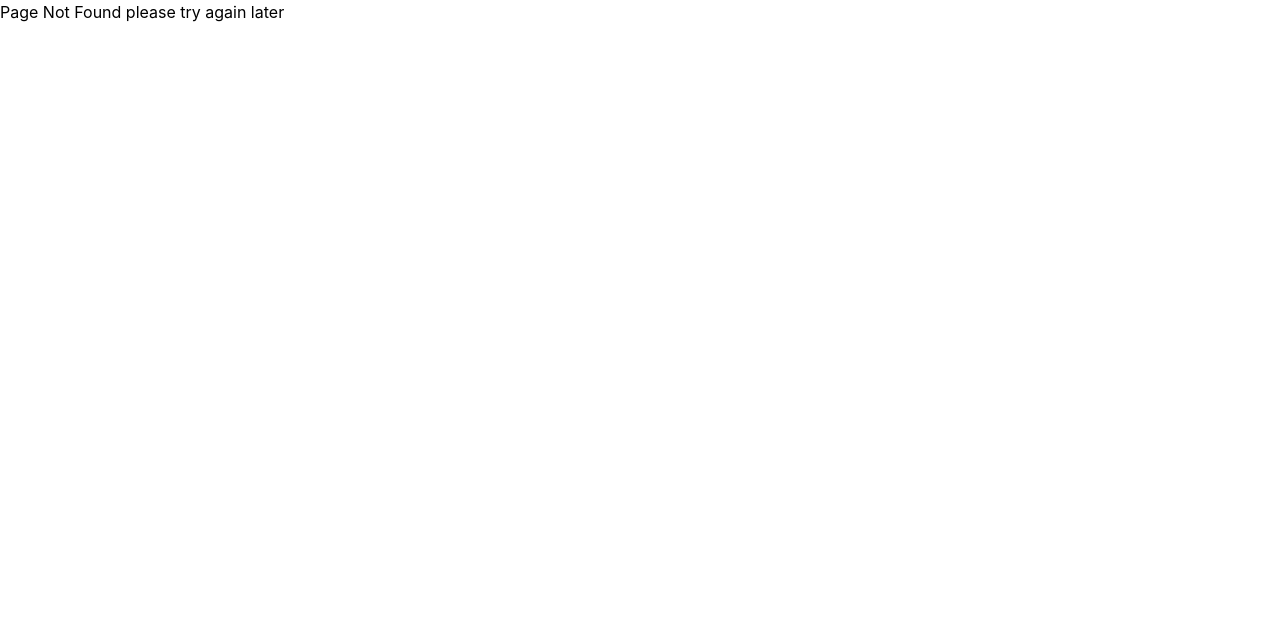
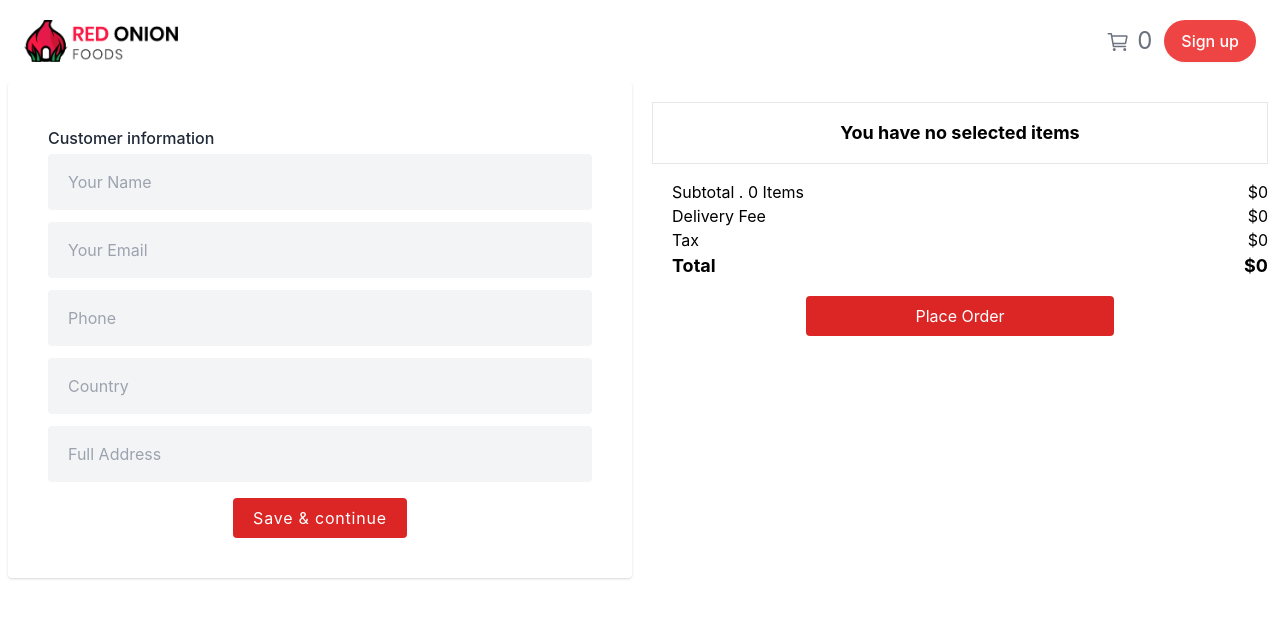
Before and after one commit to Jobayer-Majumder/red-onion, a React (Create React App) app: page /checkout in a window 1280 px wide. Before the commit this address had no page. Shown: the top 618 px of the page. Built offline with nearby package versions, Linux system fonts and the light colour scheme.

Commit message:
[added] checkout page

```diff
--- a/src/App.js
+++ b/src/App.js
@@ -7,6 +7,7 @@ import {
 import Home from './pages/home/Home';
 import Login from './pages/authentication/Login';
 import MenuDetails from './pages/menuDetails/MenuDetails';
+import CheckOut from './pages/checkOut/CheckOut';
 
 
 
@@ -28,6 +29,9 @@ function App() {
           <Route path='/login'>
             <Login />
           </Route>
+          <Route path='/checkout'>
+            <CheckOut />
+          </Route>
           <Route path='*'>
             <h4>Page Not Found please try again later</h4>
           </Route>
--- a/src/components/footer/Footer.jsx
+++ b/src/components/footer/Footer.jsx
@@ -17,22 +17,18 @@ const Footer = () => {
                             <div className="left">
                                 {
                                     footerDataColLeft.map((link, index) =>
-                                        <>
-                                            <a href={link.link}>
-                                                <li className='list-none py-1' key={index++}>{link.title}</li>
-                                            </a>
-                                        </>
+                                        <a href={link.link} key={index++}>
+                                            <li className='list-none py-1'>{link.title}</li>
+                                        </a>
                                     )
                                 }
                             </div>
                             <div className="right">
                                 {
                                     footerDataColRight.map((link, index) =>
-                                        <>
-                                            <a href={link.link}>
-                                                <li className='list-none py-1' key={index++}>{link.title}</li>
-                                            </a>
-                                        </>
+                                        <a href={link.link} key={index++}>
+                                            <li className='list-none py-1'>{link.title}</li>
+                                        </a>
                                     )
                                 }
                             </div>
@@ -42,16 +38,14 @@ const Footer = () => {
                         <hr className='border-gray-800' />
                         <div className="grid grid-cols-2 pt-3">
                             <div className="text-gray-500">
-                                <p>Copyright © {new Date().getFullYear()}</p>
+                                <p>Copyright © {new Date().getFullYear()} Online-Food</p>
                             </div>
                             <div className="flex justify-evenly text-gray-500">
                                 {
                                     bottomData.map((link, index) =>
-                                        <>
-                                            <a href={link.link}>
-                                                <li className='list-none' key={index++}>{link.title}</li>
-                                            </a>
-                                        </>
+                                        <a href={link.link} key={index++}>
+                                            <li className='list-none'>{link.title}</li>
+                                        </a>
                                     )
                                 }
                             </div>
--- a/src/components/navbar/Navbar.jsx
+++ b/src/components/navbar/Navbar.jsx
@@ -9,20 +9,18 @@ const Navbar = () => {
     const userData = useSelector(state => state?.userReducer.userData)
     const cartData = useSelector(state => state?.menuReducer.cartData)
 
-    console.log(cartData)
-
     return (
         <>
             <nav className="relative bg-white sticky">
                 <div className="container mx-auto px-0.5 sm:px-6">
                     <div className="flex py-5">
                         <div className="flex justify-start items-center lg:w-0 lg:flex-1">
-                            <a href="/">
+                            <Link to="/">
                                 <img className='w-2/4 sm:w-1/3 md:w-1/4' src={logo} alt="" />
-                            </a>
+                            </Link>
                         </div>
                         <div className="flex items-center justify-end md:flex-1">
-                            <a href="/" className='whitespace-nowrap text-gray-500 hover:text-gray-900 text-2xl inline'><IoCartOutline className='inline' /> {cartData.length}</a>
+                            <Link to="/checkout" className='whitespace-nowrap text-gray-500 hover:text-gray-900 text-2xl inline'><IoCartOutline className='inline' /> {cartData.length}</Link>
                             {
                                 userData?.name ? <span className='text-red-400'>{userData?.name}</span> :
                                     <Link to="/login" className="ml-3 whitespace-nowrap inline-flex items-center justify-center px-4 py-2 border border-transparent rounded-full shadow-sm text-base font-medium text-white bg-red-500 hover:bg-red-600">
--- /dev/null
+++ b/src/components/orderReview/OrderReview.jsx
@@ -0,0 +1,55 @@
+import React from 'react';
+import { useSelector } from 'react-redux';
+
+const OrderReview = () => {
+    const cartItem = useSelector(state => state?.menuReducer.cartData)
+    const total = cartItem.reduce((prev, item) => (item.price * item.quantity) + prev, 0)
+
+    return (
+        <>
+            <aside className="container px-3 pt-5">
+                {
+                    cartItem.length <= 0 && <h3 className='text-center text-lg font-bold py-4 border'>You have no selected items</h3>
+                }
+                {
+                    cartItem?.map(
+                        item => <div className='grid grid-cols-3 p-4 mb-2 bg-gray-100 rounded-lg' key={item.id}>
+
+                            <div className="flex items-center">
+                                <img src={item.img} className='w-2/3' alt="" />
+                            </div>
+                            <div className="">
+                                <h2>{item.name}</h2>
+                                <h4 className='text-xl py-2 text-red-600 font-bold'>${item.price * item.quantity}</h4>
+                                <h4>x{item.quantity}</h4>
+                                <p className='text-gray-500'>Delivery Fee</p>
+                            </div>
+                            <div className="text-right">
+                                <button className='bg-red-600 px-3 rounded text-white'>X</button>
+                            </div>
+                        </div>
+                    )
+                }
+                <div className="grid grid-cols-2 py-4">
+                    <div className="pl-5">
+                        <h4>Subtotal . {cartItem.length} Items</h4>
+                        <h4>Delivery Fee</h4>
+                        <h4>Tax</h4>
+                        <h2 className='font-bold text-lg'>Total</h2>
+                    </div>
+                    <div className="text-right">
+                        <h4>${total}</h4>
+                        <h4>${total ? 5 : 0}</h4>
+                        <h4>${total ? 2 : 0}</h4>
+                        <h2 className='font-bold text-lg'>${total && total + 7}</h2>
+                    </div>
+                </div>
+                <div className="text-center">
+                    <button className="px-3 py-2 bg-red-600 text-white w-2/4 rounded hover:bg-red-800 disabled:opacity-50" disabled>Place Order</button>
+                </div>
+            </aside>
+        </>
+    );
+};
+
+export default OrderReview;
--- /dev/null
+++ b/src/components/shipmentDetails/ShipmentDetails.jsx
@@ -0,0 +1,40 @@
+import React from 'react';
+import { useForm } from "react-hook-form";
+
+
+
+const ShipmentDetails = () => {
+    const { register, handleSubmit } = useForm();
+  const onSubmit = data => console.log(data);
+
+
+    return (
+        <>
+            <aside className="leading-loose">
+                <form className=" mx-2 p-10 bg-white rounded shadow" onSubmit={handleSubmit(onSubmit)}>
+                    <p className="text-gray-800 font-medium">Customer information</p>
+                    <div className="">
+                        <input className="w-full px-5 py-3 text-gray-700 bg-gray-100 rounded outline-none" {...register("name")} type="text" required placeholder="Your Name"/>
+                    </div>
+                    <div className="mt-3">
+                        <input className="w-full px-5 py-3 text-gray-700 bg-gray-100 rounded outline-none" {...register("email")} type="text" required placeholder="Your Email" />
+                    </div>
+                    <div className="mt-3">
+                        <input className="w-full px-5 py-3 text-gray-700 bg-gray-100 rounded outline-none" {...register("phone")} type="number" required placeholder="Phone" />
+                    </div>
+                    <div className="mt-3">
+                        <input className="w-full px-5 py-3 text-gray-700 bg-gray-100 rounded outline-none" {...register("country")} type="text" required placeholder="Country" />
+                    </div>
+                    <div className="mt-3">
+                        <input className="w-full px-5 py-3 text-gray-700 bg-gray-100 rounded outline-none" {...register("full_address")} type="text" required placeholder="Full Address" />
+                    </div>
+                    <div className="mt-4 text-center">
+                        <input className="px-5 py-1 text-white tracking-wider bg-red-600 hover:bg-red-800 rounded cursor-pointer" type="submit" value='Save & continue'/>
+                    </div>
+                </form>
+            </aside>
+        </>
+    );
+};
+
+export default ShipmentDetails;
--- /dev/null
+++ b/src/pages/checkOut/CheckOut.js
@@ -0,0 +1,23 @@
+import React from 'react';
+import OrderReview from '../../components/orderReview/OrderReview';
+import ShipmentDetails from '../../components/shipmentDetails/ShipmentDetails';
+import Navbar from '../../components/navbar/Navbar.jsx'
+
+
+const CheckOut = () => {
+    return (
+        <>
+            <section>
+                <Navbar />
+                <div className="container mx-auto">
+                    <div className="grid grid-cols-1 md:grid-cols-2">
+                        <ShipmentDetails />
+                        <OrderReview />
+                    </div>
+                </div>
+            </section>
+        </>
+    );
+};
+
+export default CheckOut;
--- a/src/pages/menuDetails/MenuDetails.jsx
+++ b/src/pages/menuDetails/MenuDetails.jsx
@@ -31,7 +31,7 @@ const MenuDetails = () => {
         setQuantity(() => quantity + 1)
     }
     const handleMinusCount = () => {
-        if(quantity > 0){
+        if (quantity > 1) {
             setQuantity(() => quantity - 1)
         }
     }
@@ -40,16 +40,18 @@ const MenuDetails = () => {
         <>
             <section>
                 <Navbar />
-                <div className="container mx-auto" style={{ minHeight: '100vh' }}>
+                <div className="container mx-3 lg:mx-auto flex justify-center items-center" style={{ minHeight: '100vh' }}>
                     <div className="grid grid-cols-1 md:grid-cols-2">
                         <div className="flex flex-col justify-center">
-                            <h1 className='text-4xl mb-8'>{name}</h1>
+                            <h1 className='text-4xl mb-6'>{name}</h1>
                             <p className='text-gray-500'>Lorem ipsum dolor sit amet consectetur adipisicing elit. Quos cum nam dignissimos similique dolorem voluptate laboriosam mollitia, veniam nihil rem voluptatibus, obcaecati hic porro. Delectus amet ab eveniet minima beatae!</p>
-                            <h2 className="font-bold text-xl pt-4">${price}</h2>
-                            <div className="p-4">
-                                <BiPlus onClick={handlePlusCount} className='inline m-2 text-2xl'/>
-                                <h2 className='font-bold mb-3 inline'>{quantity}</h2>
-                                <BiMinus onClick={handleMinusCount} className='inline m-2 text-2xl' />
+                            <div className="px-4 py-6">
+                                <h2 className="font-bold text-xl inline px-2">${price}</h2>
+                                <div className="inline border py-3 px-2 rounded-full">
+                                    <BiPlus onClick={handlePlusCount} className='inline m-2 text-2xl' />
+                                    <h2 className='font-bold mb-3 inline'>{quantity}</h2>
+                                    <BiMinus onClick={handleMinusCount} className='inline m-2 text-2xl' />
+                                </div>
                                 <button onClick={handleAddToCart} className='mt-3 px-4 py-2 rounded-full text-white bg-red-400 block'><IoCartOutline className='inline' /> Add</button>
                             </div>
                         </div>
```
